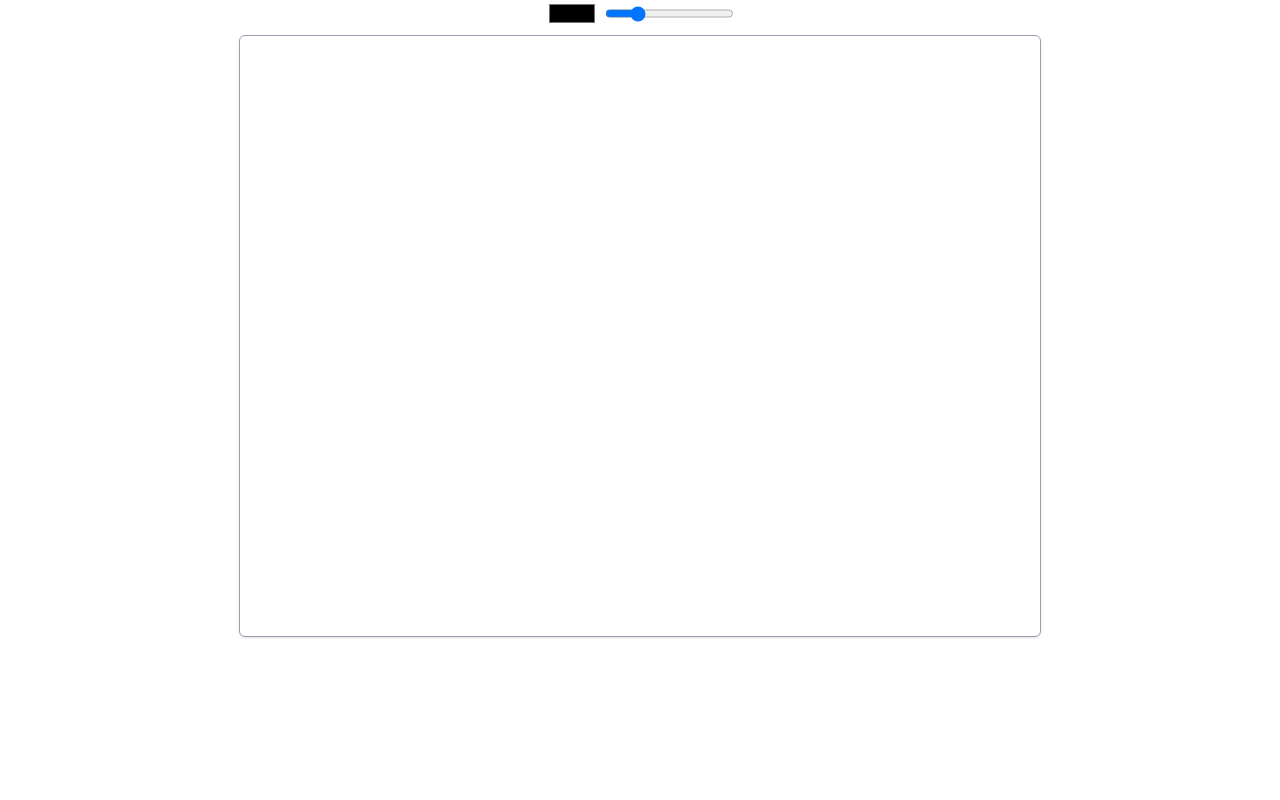
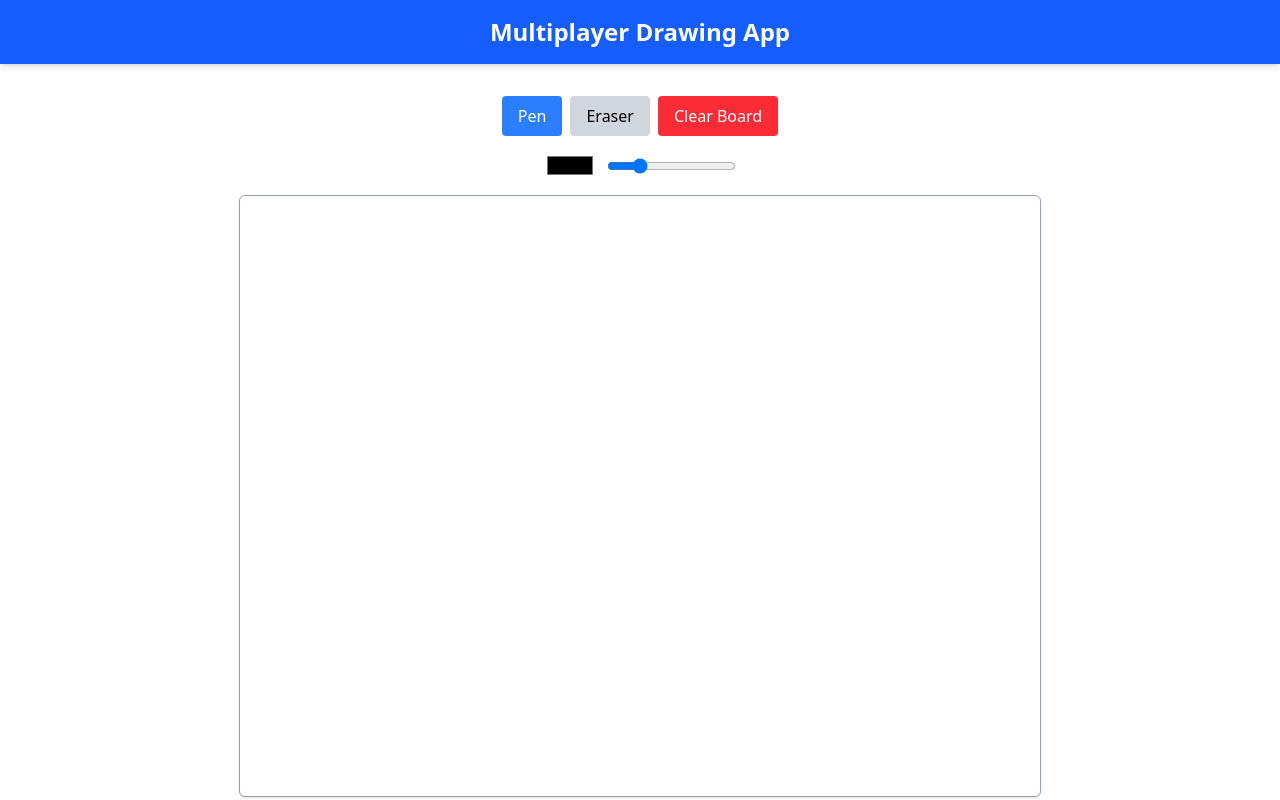
Before and after one commit to JuliaFS/Multiplayer_Drawing_App, a React (Vite) app in the folder client/: page /room/1 in a window 1280 px wide. Built offline with nearby package versions, Linux system fonts and the light colour scheme; no server answers.

Commit message:
add eraser and cleard board buttons

```diff
--- a/client/src/components/CanvasBoard.tsx
+++ b/client/src/components/CanvasBoard.tsx
@@ -1,12 +1,13 @@
 import { useEffect, useRef, useState, useCallback } from "react";
 import io from "socket.io-client";
+import HeaderRaw from "./HeaderRaw";
 
 interface DrawData {
   x0: number;
   y0: number;
   x1: number;
   y1: number;
-  color: string;
+  color: string; // "__eraser__" or actual hex color
   size: number;
 }
 
@@ -16,60 +17,83 @@ export default function CanvasBoard({ roomId }: { roomId: string }) {
 
   const [isDrawing, setIsDrawing] = useState(false);
   const [prevPos, setPrevPos] = useState<{ x: number; y: number } | null>(null);
+
+  const [tool, setTool] = useState<"pen" | "eraser">("pen");
   const [color, setColor] = useState("#000000");
   const [size, setSize] = useState(3);
 
-  // -------------------------------
-  // Drawing function
-  // -------------------------------
+  // ------------------------------------------------
+  // Draw function (supports eraser)
+  // ------------------------------------------------
   const drawLine = (
     ctx: CanvasRenderingContext2D,
     x0: number,
     y0: number,
     x1: number,
     y1: number,
-    color: string,
+    strokeColor: string,
     size: number
   ) => {
     ctx.beginPath();
     ctx.moveTo(x0, y0);
     ctx.lineTo(x1, y1);
-    ctx.strokeStyle = color;
+    ctx.lineCap = "round";
+
+    if (strokeColor === "__eraser__") {
+      ctx.globalCompositeOperation = "destination-out";
+      ctx.strokeStyle = "rgba(0,0,0,1)";
+      ctx.lineWidth = size * 4; // Eraser bigger than pen
+    } else {
+      ctx.globalCompositeOperation = "source-over";
+      ctx.strokeStyle = strokeColor;
       ctx.lineWidth = size;
+    }
+
     ctx.stroke();
     ctx.closePath();
   };
 
-  // -------------------------------
-  // Receive draw events from server
-  // -------------------------------
+  // ------------------------------------------------
+  // Handle draw events from server
+  // ------------------------------------------------
   const drawHandler = useCallback(
     ({ x0, y0, x1, y1, color, size }: DrawData) => {
       const canvas = canvasRef.current;
       if (!canvas) return;
       const ctx = canvas.getContext("2d");
       if (!ctx) return;
+
       drawLine(ctx, x0, y0, x1, y1, color, size);
     },
     []
   );
 
-  // -------------------------------
-  // Setup socket once
-  // -------------------------------
+  // ------------------------------------------------
+  // Clear canvas function
+  // ------------------------------------------------
+  const clearCanvas = useCallback(() => {
+    const canvas = canvasRef.current;
+    if (!canvas) return;
+    const ctx = canvas.getContext("2d");
+    if (!ctx) return;
+
+    ctx.clearRect(0, 0, canvas.width, canvas.height);
+  }, []);
+
+  // ------------------------------------------------
+  // Socket setup
+  // ------------------------------------------------
   useEffect(() => {
     if (!socketRef.current) {
       socketRef.current = io("https://multiplayer-drawing-app.onrender.com");
     }
+
     const socket = socketRef.current;
 
-    // Join this room
     socket.emit("join-room", roomId);
 
-    // Listen for live strokes
     socket.on("draw", drawHandler);
 
-    // Listen for initial board (server sends all strokes)
     socket.on("init-board", (history: DrawData[]) => {
       const canvas = canvasRef.current;
       if (!canvas) return;
@@ -79,15 +103,20 @@ export default function CanvasBoard({ roomId }: { roomId: string }) {
       history.forEach((stroke) => drawHandler(stroke));
     });
 
+    socket.on("board-cleared", () => {
+      clearCanvas();
+    });
+
     return () => {
       socket.off("draw", drawHandler);
       socket.off("init-board");
+      socket.off("board-cleared");
     };
-  }, [roomId, drawHandler]);
+  }, [roomId, drawHandler, clearCanvas]);
 
-  // -------------------------------
+  // ------------------------------------------------
   // Mouse events
-  // -------------------------------
+  // ------------------------------------------------
   const handleMouseDown = (e: React.MouseEvent<HTMLCanvasElement>) => {
     setIsDrawing(true);
     const rect = canvasRef.current!.getBoundingClientRect();
@@ -107,17 +136,20 @@ export default function CanvasBoard({ roomId }: { roomId: string }) {
     const x = e.clientX - rect.left;
     const y = e.clientY - rect.top;
 
+    // current stroke color based on tool
+    const strokeColor = tool === "eraser" ? "__eraser__" : color;
+
     // Draw locally
-    drawLine(ctx, prevPos.x, prevPos.y, x, y, color, size);
+    drawLine(ctx, prevPos.x, prevPos.y, x, y, strokeColor, size);
 
-    // Emit to the server
+    // Emit stroke to server
     socketRef.current?.emit("draw", {
       roomId,
       x0: prevPos.x,
       y0: prevPos.y,
       x1: x,
       y1: y,
-      color,
+      color: strokeColor,
       size,
     });
 
@@ -129,16 +161,66 @@ export default function CanvasBoard({ roomId }: { roomId: string }) {
     setPrevPos(null);
   };
 
-  // -------------------------------
+  // ------------------------------------------------
   // Render
-  // -------------------------------
+  // ------------------------------------------------
   return (
-    <div className="flex flex-col items-center space-y-2">
+    <div>
+      <HeaderRaw />
+
+      <div className="flex flex-col items-center space-y-4 mt-8">
+        {/* Tools */}
         <div className="flex space-x-2">
-        <input title="Color" type="color" value={color} onChange={(e) => setColor(e.target.value)} />
-        <input title="Range" type="range" min="1" max="10" value={size} onChange={(e) => setSize(Number(e.target.value))} />
+          <button
+            onClick={() => setTool("pen")}
+            className={`px-4 py-2 rounded ${
+              tool === "pen" ? "bg-blue-500 text-white" : "bg-gray-300"
+            }`}
+          >
+            Pen
+          </button>
+
+          <button
+            onClick={() => setTool("eraser")}
+            className={`px-4 py-2 rounded ${
+              tool === "eraser" ? "bg-blue-500 text-white" : "bg-gray-300"
+            }`}
+          >
+            Eraser
+          </button>
+
+          <button
+            onClick={() => {
+              clearCanvas();
+              socketRef.current?.emit("clear-room", roomId);
+            }}
+            className="px-4 py-2 bg-red-500 text-white rounded"
+          >
+            Clear Board
+          </button>
         </div>
 
+        {/* Color + Size */}
+        <div className="flex space-x-3 items-center">
+          <input
+            title="Color"
+            type="color"
+            disabled={tool === "eraser"}
+            value={color}
+            onChange={(e) => setColor(e.target.value)}
+          />
+
+          <input
+            title="Range"
+            type="range"
+            min="1"
+            max="10"
+            value={size}
+            onChange={(e) => setSize(Number(e.target.value))}
+          />
+        </div>
+
+        {/* Canvas */}
         <canvas
           ref={canvasRef}
           width={800}
@@ -149,198 +231,6 @@ export default function CanvasBoard({ roomId }: { roomId: string }) {
           onMouseUp={handleMouseUp}
         />
       </div>
+    </div>
   );
 }
-
-
-// import { useEffect, useRef, useState, useCallback } from "react";
-// import io from "socket.io-client"; // default import
-// // import type { Socket } from "socket.io-client"; // type-only import
-
-// import { addDoc, collection, getDocs } from "firebase/firestore";
-// import { db } from "../../firebase";
-
-// async function saveStrokeToFirestore(roomId: string, stroke: DrawData) {
-//   const col = collection(db, `rooms/${roomId}/strokes`);
-//   await addDoc(col, stroke);
-// }
-
-
-// interface DrawData {
-//   x0: number;
-//   y0: number;
-//   x1: number;
-//   y1: number;
-//   color: string;
-//   size: number;
-// }
-
-// export default function CanvasBoard({ roomId }: { roomId: string }) {
-//   const canvasRef = useRef<HTMLCanvasElement | null>(null);
-//   // const socketRef = useRef<Socket | null>(null); // ✅ move socket here
-//  const socketRef = useRef<ReturnType<typeof io> | null>(null);
-//   const [isDrawing, setIsDrawing] = useState(false);
-//   const [prevPos, setPrevPos] = useState<{ x: number; y: number } | null>(null);
-//   const [color, setColor] = useState("#000000");
-//   const [size, setSize] = useState(3);
-
-//   // -------------------------------
-//   // Drawing function
-//   // -------------------------------
-//   const drawLine = (
-//     ctx: CanvasRenderingContext2D,
-//     x0: number,
-//     y0: number,
-//     x1: number,
-//     y1: number,
-//     color: string,
-//     size: number
-//   ) => {
-//     ctx.beginPath();
-//     ctx.moveTo(x0, y0);
-//     ctx.lineTo(x1, y1);
-//     ctx.strokeStyle = color;
-//     ctx.lineWidth = size;
-//     ctx.stroke();
-//     ctx.closePath();
-//   };
-
-//   // -------------------------------
-//   // Receive draw events from server
-//   // -------------------------------
-//   const drawHandler = useCallback(
-//     ({ x0, y0, x1, y1, color, size }: DrawData) => {
-//       const canvas = canvasRef.current;
-//       if (!canvas) return;
-//       const ctx = canvas.getContext("2d");
-//       if (!ctx) return;
-//       drawLine(ctx, x0, y0, x1, y1, color, size);
-//     },
-//     []
-//   );
-
-//   // -------------------------------
-//   // Setup socket once
-//   // -------------------------------
-//   useEffect(() => {
-//   if (!socketRef.current) {
-//     socketRef.current = io("http://localhost:5000");
-//   }
-
-//   const socket = socketRef.current;
-
-//   // Join the room
-//   socket.emit("join-room", roomId);
-
-//   // Listen for live drawing updates
-//   socket.on("draw", drawHandler);
-
-//   // Listen for initial board history
-//   // socket.on("init-board", (history: DrawData[]) => {
-//   //   const canvas = canvasRef.current;
-//   //   if (!canvas) return;
-//   //   const ctx = canvas.getContext("2d");
-//   //   if (!ctx) return;
-
-//   //   // Draw every previous line
-//   //   history.forEach((data) => drawHandler(data));
-//   // });
-
-//   socket.on("init-board", async () => {
-//   const canvas = canvasRef.current;
-//   if (!canvas) return;
-//   const ctx = canvas.getContext("2d");
-//   if (!ctx) return;
-
-//   // Load from Firebase
-//   const strokesSnap = await getDocs(collection(db, `rooms/${roomId}/strokes`));
-
-//   strokesSnap.forEach(doc => {
-//     const data = doc.data() as DrawData;
-//     drawHandler(data); // draw line
-//   });
-// });
-
-
-//   return () => {
-//     socket.off("draw", drawHandler);
-//     socket.off("init-board");
-//   };
-// }, [roomId, drawHandler]);
-
-
-//   // -------------------------------
-//   // Mouse events
-//   // -------------------------------
-//   const handleMouseDown = (e: React.MouseEvent<HTMLCanvasElement>) => {
-//     setIsDrawing(true);
-//     const rect = canvasRef.current!.getBoundingClientRect();
-//     setPrevPos({
-//       x: e.clientX - rect.left,
-//       y: e.clientY - rect.top,
-//     });
-//   };
-
-//   const handleMouseMove = (e: React.MouseEvent<HTMLCanvasElement>) => {
-//     if (!isDrawing || !prevPos) return;
-
-//     const canvas = canvasRef.current!;
-//     const ctx = canvas.getContext("2d")!;
-//     const rect = canvas.getBoundingClientRect();
-
-//     const x = e.clientX - rect.left;
-//     const y = e.clientY - rect.top;
-
-//     drawLine(ctx, prevPos.x, prevPos.y, x, y, color, size);
-
-// socketRef.current?.emit("draw", {
-//   roomId,
-//   x0: prevPos.x,
-//   y0: prevPos.y,
-//   x1: x,
-//   y1: y,
-//   color,
-//   size,
-// });
-
-// // 👉 Save stroke to Firebase
-// saveStrokeToFirestore(roomId, {
-//   x0: prevPos.x,
-//   y0: prevPos.y,
-//   x1: x,
-//   y1: y,
-//   color,
-//   size,
-// });
-
-
-//     setPrevPos({ x, y });
-//   };
-
-//   const handleMouseUp = () => {
-//     setIsDrawing(false);
-//     setPrevPos(null);
-//   };
-
-//   // -------------------------------
-//   // Render
-//   // -------------------------------
-//   return (
-//     <div className="flex flex-col items-center space-y-2">
-//       <div className="flex space-x-2">
-//         <input type="color" value={color} onChange={(e) => setColor(e.target.value)} />
-//         <input type="range" min="1" max="10" value={size} onChange={(e) => setSize(Number(e.target.value))} />
-//       </div>
-
-//       <canvas
-//         ref={canvasRef}
-//         width={800}
-//         height={600}
-//         className="border border-gray-400 bg-white rounded-md shadow"
-//         onMouseDown={handleMouseDown}
-//         onMouseMove={handleMouseMove}
-//         onMouseUp={handleMouseUp}
-//       />
-//     </div>
-//   );
-// }
--- /dev/null
+++ b/client/src/components/HeaderRaw.tsx
@@ -0,0 +1,7 @@
+export default function HeaderRaw() {
+  return (
+    <header className="w-full bg-blue-600 text-white p-4 shadow-md">
+      <h1 className="text-2xl font-bold text-center">Multiplayer Drawing App</h1>
+    </header>
+  );
+}
```
Also changed, not shown: client/src/components/HomePage.tsx (+4 -88 lines), 1 other file (tests, documents, lock files or other folders). Lines whose indentation alone changed are shown as unchanged.
